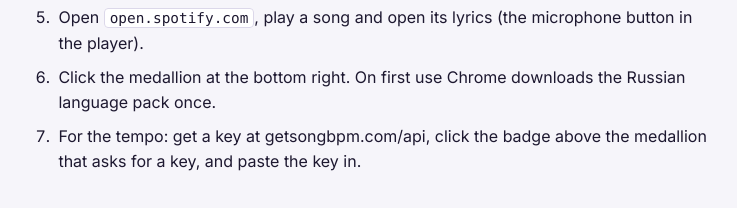
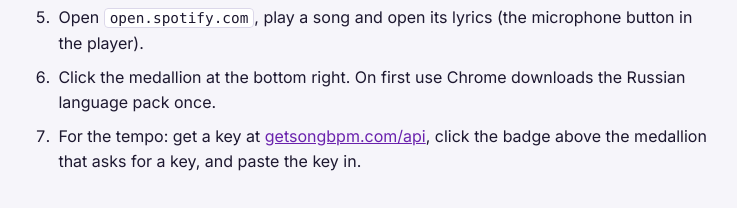
Before and after one commit to YouMustHaveBeen/Interlinear, a plain HTML site: page index.html in a window 1280 px wide. Shown: the part 930-1138 px from the top of the page, without its empty margins (268-1005 px from the left). Drawn offline with Linux system fonts and the light colour scheme.

Commit message:
Link the GetSongBPM API page in the install steps
Co-Authored-By: Claude Sonnet 5.5 <noreply@anthropic.com>
Claude-Session: https://claude.ai/code/session_01Q98M6cvnB2FKma6ufk4jcz

```diff
--- a/index.html
+++ b/index.html
@@ -108,7 +108,7 @@
       <li>Click &ldquo;Load unpacked&rdquo; and choose the unzipped folder.</li>
       <li>Open <code>open.spotify.com</code>, play a song and open its lyrics (the microphone button in the player).</li>
       <li>Click the medallion at the bottom right. On first use Chrome downloads the Russian language pack once.</li>
-      <li>For the tempo: get a key at getsongbpm.com/api, click the badge above the medallion that asks for a key, and paste the key in.</li>
+      <li>For the tempo: get a key at <a href="https://getsongbpm.com/api" target="_blank" rel="noopener">getsongbpm.com/api</a>, click the badge above the medallion that asks for a key, and paste the key in.</li>
     </ol>
   </section>
 
```
